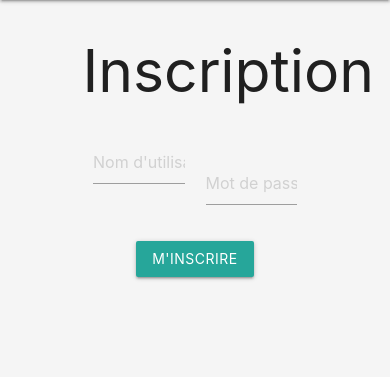
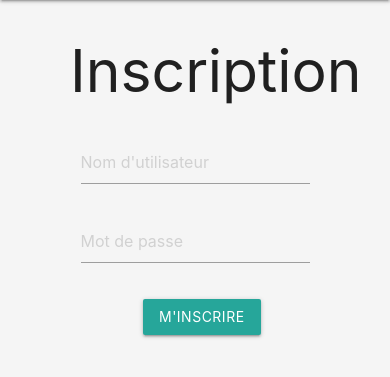
Before and after one commit to thediaf/Djangou, a Symfony app: template templates/registration/register.html.twig in a window 390 px wide. Shown: the part 56-433 px from the top of the page. Run offline with Twig, Linux system fonts and the light colour scheme; the template is opened without the code that fills it, so the values that code supplies are empty; form fields are guessed from the names that the template uses; some libraries are stand-ins or nearby versions.

Commit message:
Form responsivity

```diff
--- a/templates/registration/register.html.twig
+++ b/templates/registration/register.html.twig
@@ -13,19 +13,19 @@
 
     {{ form_end(registrationForm) }} #}
 
-    <div class="container mt-4 center">
-        <h1>Inscription</h1>
+    <div class="container-fluid mt-4">
+        <h1 class="center">Inscription</h1>
         {{ form_start(registrationForm) }}
         <div class="row">
-            <div class="input-field col s6 m6 l6 offset-m3 offset-l3">
+            <div class="input-field col s12 m8 l5 offset-m3 offset-l4">
                 {{ form_row(registrationForm.username, {'label': false, 'attr': {'placeholder': 'Nom d\'utilisateur'}}) }}
                 <span class="error">{{ form_errors(registrationForm.username) }}</span>
-            </div><br>
-            <div class="input-field col s6 m6 l6 offset-m3 offset-l3">
+            </div>
+            <div class="input-field col s12 m8 l5 offset-m3 offset-l4">
                 {{ form_widget(registrationForm.plainPassword, {'attr': {'placeholder': 'Mot de passe'}}) }}
                 <span class="error">{{ form_errors(registrationForm.plainPassword) }}</span>
-            </div><br>
-            <div class="input-field col s12">
+            </div>
+            <div class="input-field center col offset-m5 m3 offset-s3 s4">
                 <input type="submit" name="" class="btn btn-primary" value="M'inscrire">
             </div>
         </div>
```
Also changed, not shown: templates/translation/index.html.twig (+6 -4 lines).
